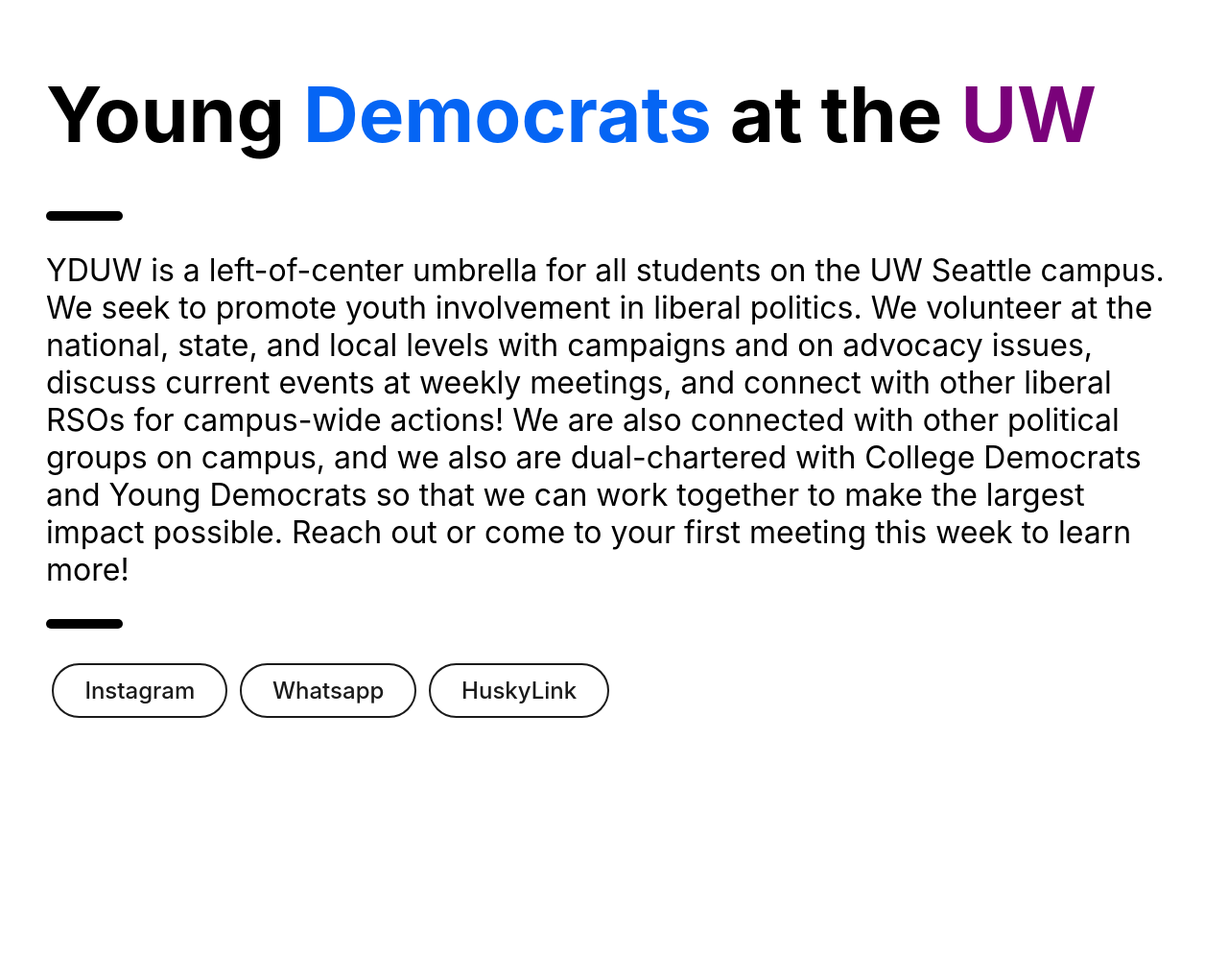
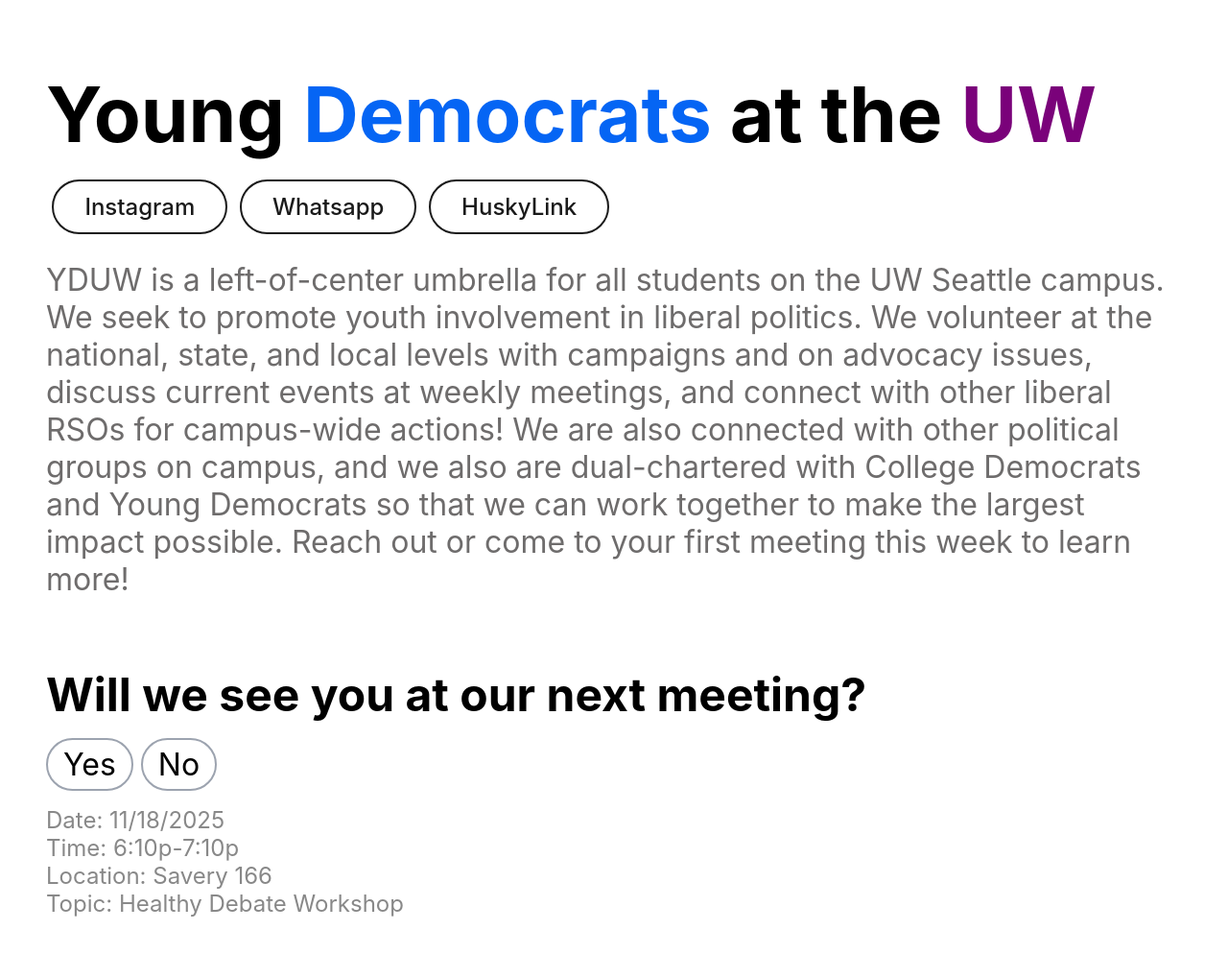
Before and after one commit to epshteinmatthew/yduw_site, a website built with webpack: page index.html in a window 1280 px wide. Shown: the whole page at 96% size. Before the commit the page ends 808 px from the top, so only its background shows below. Built offline with nearby package versions, Linux system fonts and the light colour scheme.

Commit message:
lots of changes

```diff
--- a/index.html
+++ b/index.html
@@ -13,12 +13,51 @@
             margin: 3rem;
             margin-top: 1rem;
         }
+        .poll-widget {
+          display: inline-flex;
+          align-items: center;
+          gap: 8px;
+          margin: 1rem 0;
+        }
+
+        .poll-widget button {
+          padding: 6px 16px;
+          font-size: 2rem;
+          background: white;
+          border: 2px solid #9ca3af;
+          border-radius: 10rem;
+          cursor: pointer;
+          color: #000000;
+          transition: all 0.2s;
+        }
+
+        .poll-widget button:hover {
+          background: #f9fafb;
+        }
+
+        .poll-widget button.voted {
+          background: #000000;
+          color: white;
+          border-color: black;
+        }
         h1{
             font-size: 5rem;
+          margin-bottom: 0;
+        }
+        h2{
+          font-size: 3rem;
+          margin-bottom: 0;
+        }
+        .smaller{
+          margin: 0;
+          font-size: 1.5rem;
+          color: #888888;
         }
 
         p{
             font-size: 2rem;
+          color: #6e6c6c;
+          margin-top: 0.5rem;
         }
 
         .highlight {
@@ -29,9 +68,8 @@
         }
         hr {
             border: none; /* Removes the default border */
-            height: 10px; /* Sets the height of the line */
-            background-color: #000000; /* Sets the color of the line */
-            width: 5rem;
+            height: 5px; /* Sets the height of the line */
+            background-color: #b1b1b1; /* Sets the color of the line */
             margin: 0;
             border-radius: 15px;
         }
@@ -59,7 +97,7 @@
         }
 
         .buttons{
-            margin-top: 1.5rem;
+            margin: 0.5rem 0;
             display: flex;
             justify-content: start;
             flex-direction: row;
@@ -73,8 +111,11 @@
             h1 {
                 font-size: 4rem;
             }
+            h2{
+              font-size: 3rem;
+            }
             p{
-                font-size: 2rem;
+                font-size: 2.5rem;
             }
 
             .button {
@@ -97,13 +138,42 @@
 </head>
 <body>
 <h1>Young <span class="highlight">Democrats</span> at the <span class="UW">UW</span></h1>
-<hr>
+<div class="buttons">
+  <a href="www.instagram.com/youngdemocrats_uw/?hl=en" class="button">Instagram</a>
+  <a href="https://docs.google.com/forms/d/e/1FAIpQLScNyxw-CZo2nyRK9L_j_whGhRt5z3KMfnXj22R_wSI9_rX9Og/viewform?usp=sharing&ouid=107633154945399825275" class="button">Whatsapp</a>
+  <a href="https://huskylink.washington.edu/organization/yduw" class="button">HuskyLink</a>
+</div>
 <p>YDUW is a left-of-center umbrella for all students on the UW Seattle campus. We seek to promote youth involvement in liberal politics. We volunteer at the national, state, and local levels with campaigns and on advocacy issues, discuss current events at weekly meetings, and connect with other liberal RSOs for campus-wide actions! We are also connected with other political groups on campus, and we also are dual-chartered with College Democrats and Young Democrats so that we can work together to make the largest impact possible. Reach out or come to your first meeting this week to learn more!</p>
-<hr>
-<div class="buttons">
-<a href="#" class="button">Instagram</a>
-<a href="#" class="button">Whatsapp</a>
-<a href="#" class="button">HuskyLink</a>
+
+<h2>Will we see you at our next meeting?</h2>
+<div class="poll-widget">
+  <button id="yes-btn" onclick="vote('yes')">Yes</button>
+  <button id="no-btn" onclick="vote('no')">No</button>
 </div>
+<script>
+  let currentVote = null;
+
+  function vote(choice) {
+    const yesBtn = document.getElementById('yes-btn');
+    const noBtn = document.getElementById('no-btn');
+
+    // Remove voted class from both
+    yesBtn.classList.remove('voted');
+    noBtn.classList.remove('voted');
+
+    // Add voted class to selected button
+    if (choice === 'yes') {
+      yesBtn.classList.add('voted');
+    } else {
+      noBtn.classList.add('voted');
+    }
+
+    currentVote = choice;
+  }
+</script>
+<p class="smaller">Date: 11/18/2025</p>
+<p class="smaller">Time: 6:10p-7:10p</p>
+<p class="smaller">Location: Savery 166</p>
+<p class="smaller">Topic: Healthy Debate Workshop</p>
 </body>
 </html>
```
